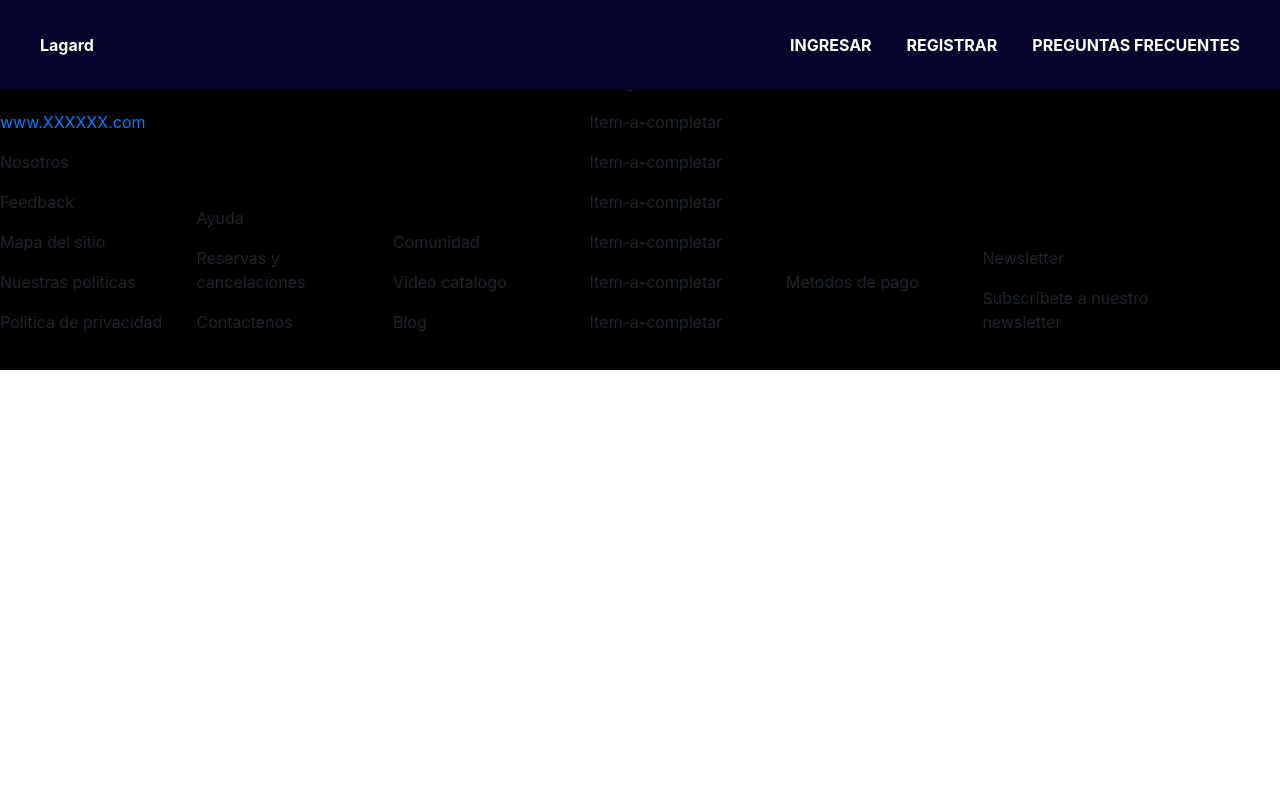
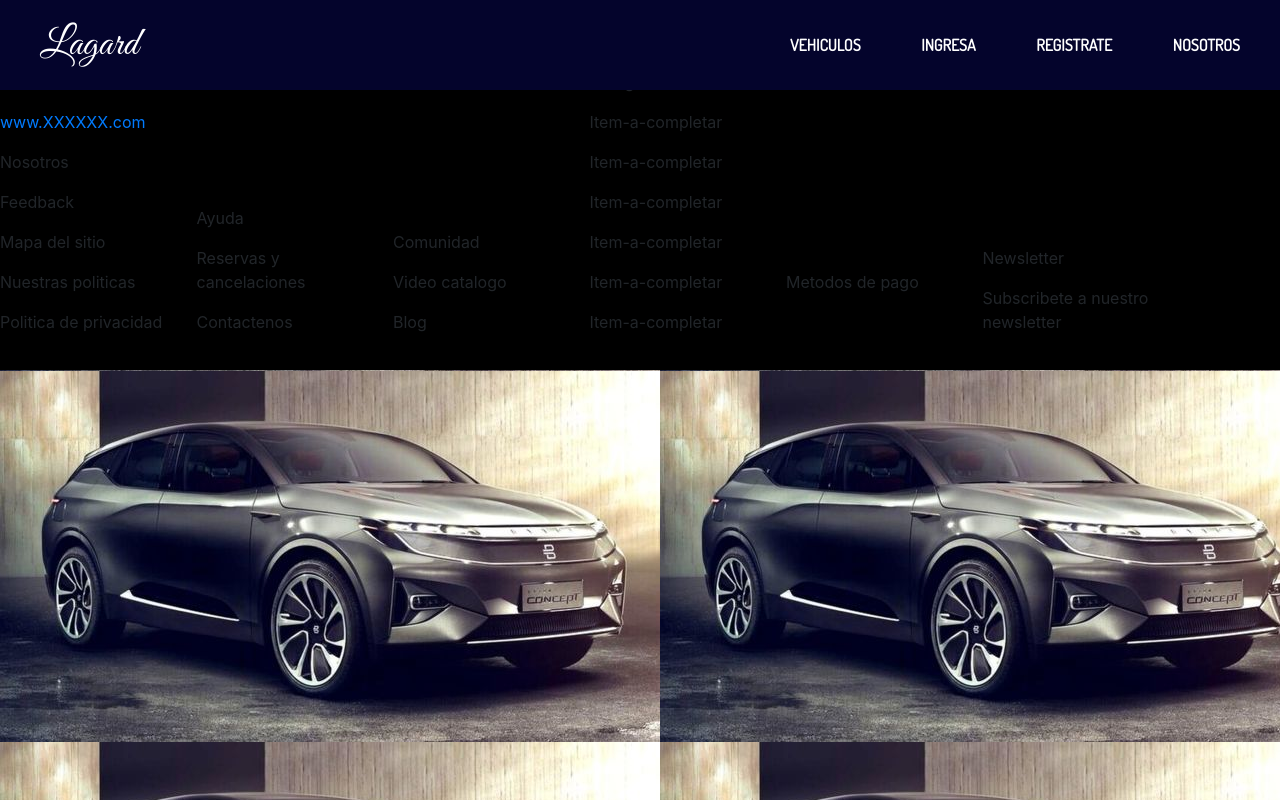
Before and after one commit to meligomez/ECommerce-DH, a PHP site: page /html/home.html in a window 1280 px wide. Run offline with PHP 8.4, Linux system fonts and the light colour scheme.

Commit message:
Cambios en el header y nombre de clases para home.html y registroDeUsuarios.html

```diff
--- a/css/styles.css
+++ b/css/styles.css
@@ -1,4 +1,13 @@
-/* START HEADER */
+/* ESTILOS UNICOS PARA home.html */
+.home{
+  display: flex;
+  flex-direction: column;
+  background-image: url("../img/back_home.jpg");
+}
+/* Fin de estilado */
+
+
+/* HEADER START */
 header{
   background-color: #04042C;
   height: 90px;
@@ -6,7 +15,7 @@ header{
   position:fixed;
 }
 
-nav{
+header nav{
   display: flex;
   flex-direction: row;
   justify-content: space-between;
@@ -35,17 +44,29 @@ nav{
   width: 450px;
 }
 
-ul a{
+.lista_titulo li a{
+  font-family: 'Great Vibes',cursive;
+  font-weight: normal;
+  color: white;
+  text-decoration: none;
+  font-size: 40px;
+}
+
+.lista_menu li a{
   text-decoration: none;
   color: white;
   font-weight: 700;
+  font-family: 'Dosis', sans-serif;
 }
-/* END HEADER */
+/* HEADER END */
 
-main{
-  background-color: #CAD2DC;
+/* MAIN START */
+.main_home{
+  flex: 1;
 }
+/* MAIN END */
 
+/* FOOTER START */
 footer{
   display: inline-block;
   border-top: 1px grey;
@@ -84,6 +105,8 @@ footer{
   width: 15%;
   display: inline-block;
 }
+/* FOOTER END */
+
 /* REGISTRO DE USUARIO*/
 main {
   padding-top:70px;
--- a/html/home.html
+++ b/html/home.html
@@ -3,27 +3,30 @@
   <meta charset="UTF-8">
   <link rel="stylesheet" href="https://stackpath.bootstrapcdn.com/bootstrap/4.3.1/css/bootstrap.min.css" integrity="sha384-ggOyR0iXCbMQv3Xipma34MD+dH/1fQ784/j6cY/iJTQUOhcWr7x9JvoRxT2MZw1T" crossorigin="anonymous"
   <meta name="viewport" content="width=device-width, initial-scale=1.0">
+  <link href="https://fonts.googleapis.com/css?family=Dosis|Great+Vibes&display=swap" rel="stylesheet">
   <link rel="stylesheet" href="../css/styles.css">
   <meta http-equiv="X-UA-Compatible" content="ie=edge">
   <title>Lagard</title>
 </head>
-<body>
+<body class="home">
   <header>
-    <nav>
+    <nav class="header_menu">
       <ul class="lista_titulo">
         <li class="titulo"><a href="#">Lagard</a></li>
       </ul>
       <ul class="lista_menu">
-        <li class="log_in"><a href="login.html">INGRESAR</a></li>
-        <li class="sign_up"><a href="registroDeUsuarios.html">REGISTRAR</a></li>
-        <li class="asks"><a href="#">PREGUNTAS FRECUENTES</a></li>
+        <li><a href="#">VEHICULOS</a></li>
+        <li><a href="login.html">INGRESA</a></li>
+        <li><a href="registroDeUsuarios.html">REGISTRATE</a></li>
+        <li><a href="">NOSOTROS</a></li>
       </ul>
     </nav>
+  </header>
 
-  </header>
-  <main>
+  <main class="main_home">
 
   </main>
+
   <footer>
     <div class="empresa">
       <p><a href="home.html">www.XXXXXX.com</a></p>
```
Also changed, not shown: html/registroDeUsuarios.html (+7 -5 lines), img/back_home.jpg (added).
